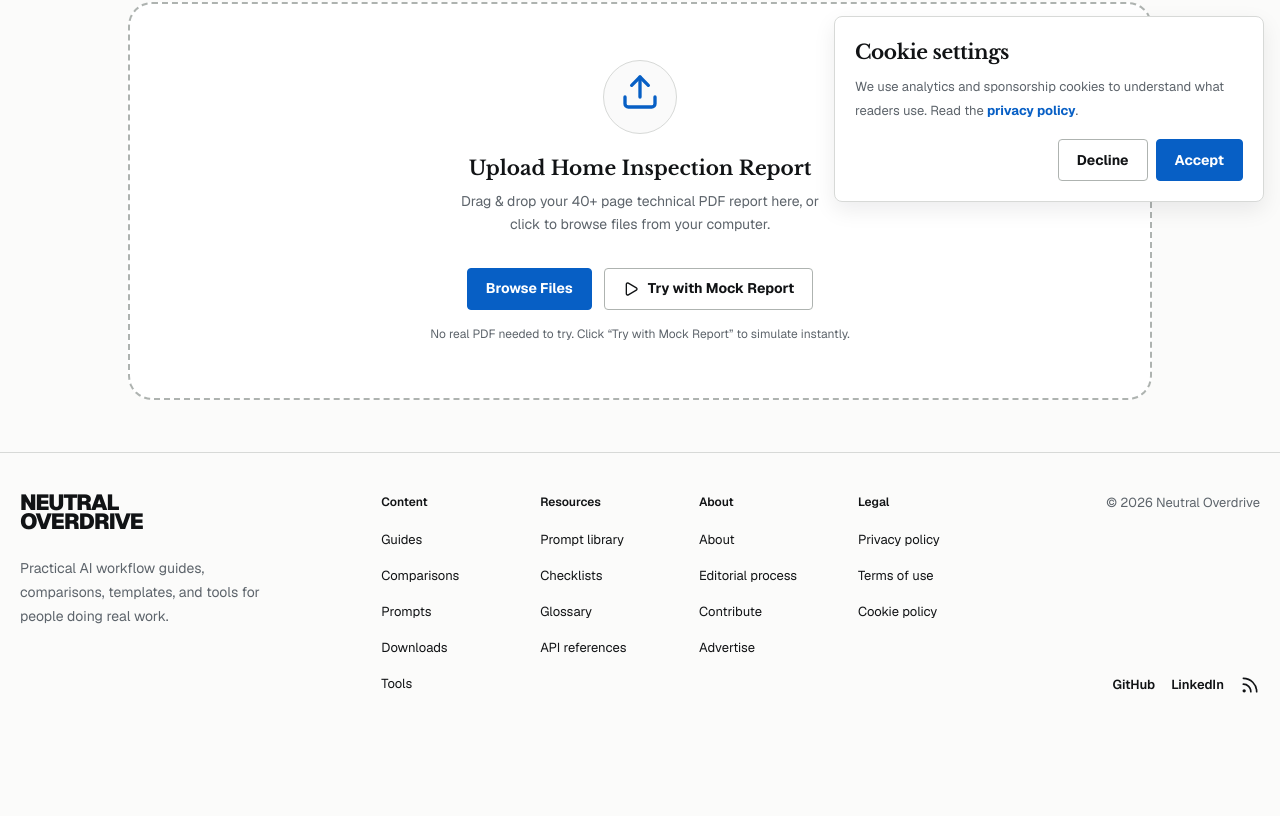
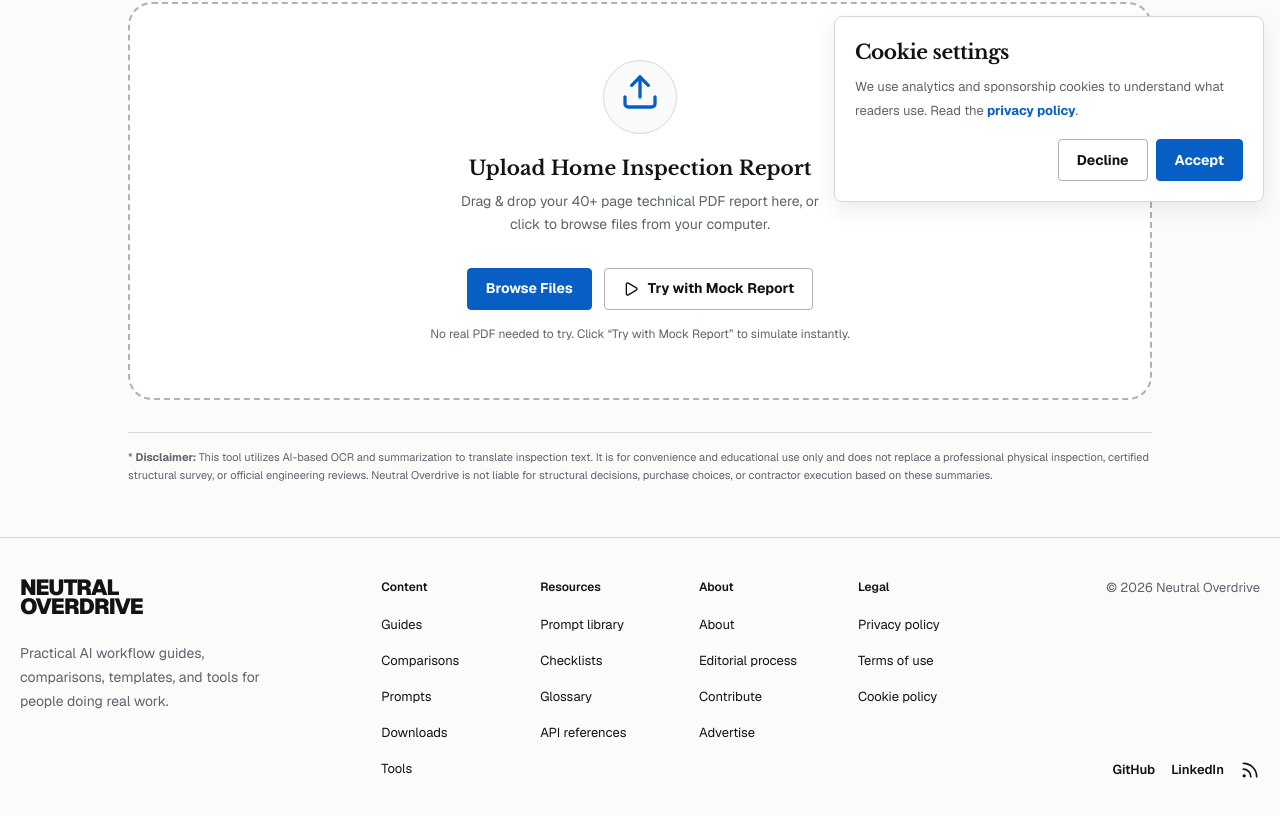
Before and after one commit to boss-crokers/neutral-overdrive, a Next.js app: page /tools/inspection-summarizer in a window 1280 px wide. Shown: the part 582-1398 px from the top of the page. Before the commit the page ends 1317 px from the top, so only its background shows below. Built offline with nearby package versions, Linux system fonts and the light colour scheme.

Commit message:
chore: add legal disclaimers to Dividend Calculator, Inspection Summarizer, and L2 Triage Engine

```diff
--- a/app/components/DividendCalculator.js
+++ b/app/components/DividendCalculator.js
@@ -217,6 +217,11 @@ export default function DividendCalculator() {
         </div>
 
       </div>
+      <div className="mt-8 border-t border-[var(--border)] pt-4 text-[11px] leading-relaxed text-[var(--muted)]">
+        <p>
+          * <strong>Disclaimer:</strong> This calculator is for educational and illustrative purposes only. Calculations are estimates and do not guarantee future returns, dividend yields, or performance. Neutral Overdrive does not provide financial, investment, or tax advice. Consult a certified financial advisor before making any investment decisions.
+        </p>
+      </div>
     </div>
   );
 }
--- a/app/components/InspectionSummarizer.js
+++ b/app/components/InspectionSummarizer.js
@@ -1094,6 +1094,11 @@ export default function InspectionSummarizer() {
           </div>
         </div>
       )}
+      <div className="mt-8 border-t border-[var(--border)] pt-4 text-[11px] leading-relaxed text-[var(--muted)]">
+        <p>
+          * <strong>Disclaimer:</strong> This tool utilizes AI-based OCR and summarization to translate inspection text. It is for convenience and educational use only and does not replace a professional physical inspection, certified structural survey, or official engineering reviews. Neutral Overdrive is not liable for structural decisions, purchase choices, or contractor execution based on these summaries.
+        </p>
+      </div>
     </div>
   );
 }
--- a/app/components/L2TriageEngine.js
+++ b/app/components/L2TriageEngine.js
@@ -303,6 +303,11 @@ User Impact: 42 clients received failed authentication tokens in a 4-minute wind
         </div>
       </div>
 
+      <div className="mt-8 border-t border-[var(--border)] pt-4 text-[11px] leading-relaxed text-[var(--muted)]">
+        <p>
+          * <strong>Disclaimer:</strong> This tool is an interactive simulation demonstrating LLM triage capabilities for educational purposes. It does not replace professional network administration, certified systems engineering, or authorized security diagnostics. Neutral Overdrive is not liable for system outages, data loss, or misconfigurations resulting from troubleshooting procedures.
+        </p>
+      </div>
     </div>
   );
 }
```
